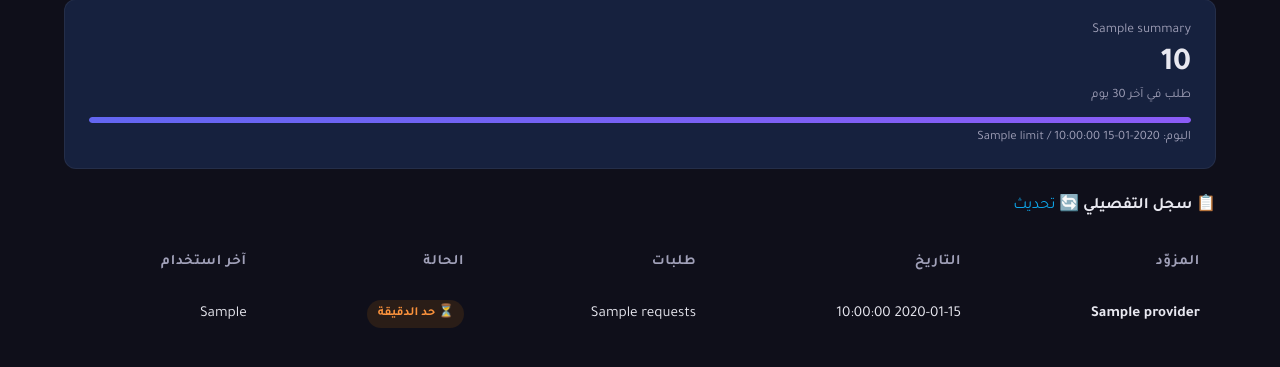
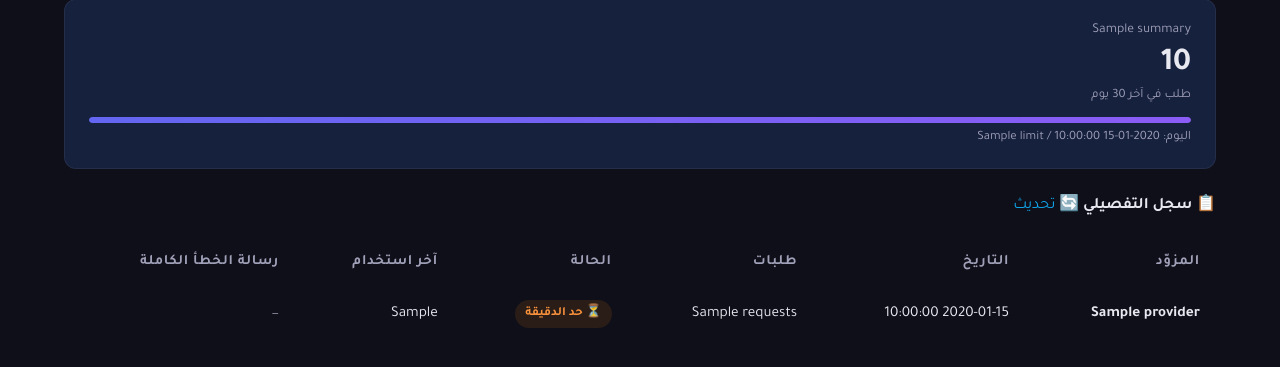
Before and after one commit to twuijri/Vex, a FastAPI app: template web/templates/ai_stats.html in a window 1280 px wide. Shown: the part 166-533 px from the top of the page. Run offline with FastAPI, Linux system fonts and the light colour scheme; the template is opened without the code that fills it: most values are stand-ins (such as "Sample title", 1, 10 or a date in 2020).

Commit message:
Show full error message in AI stats table for debugging

```diff
--- a/bot/services/ai_service.py
+++ b/bot/services/ai_service.py
@@ -279,6 +279,7 @@ async def get_provider_stats(days: int = 30) -> list[dict]:
             "requests": r.requests_count,
             "status": r.last_status or "—",
             "last_used": r.last_used_at.strftime("%H:%M") if r.last_used_at else "—",
+            "error": (r.last_error or "")[:300],  # Truncate to 300 chars for display
         }
         for r in rows
     ]
--- a/web/templates/ai_stats.html
+++ b/web/templates/ai_stats.html
@@ -177,6 +177,7 @@
                     <th>طلبات</th>
                     <th>الحالة</th>
                     <th>آخر استخدام</th>
+                    <th>رسالة الخطأ الكاملة</th>
                 </tr>
             </thead>
             <tbody>
@@ -199,6 +200,9 @@
                         {% endif %}
                     </td>
                     <td>{{ row.last_used }}</td>
+                    <td style="font-size:0.75rem;color:var(--text-secondary);max-width:300px;word-break:break-all;">
+                        {{ row.error or '—' }}
+                    </td>
                 </tr>
                 {% endfor %}
             </tbody>
```
